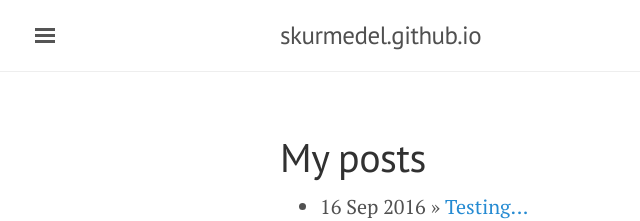
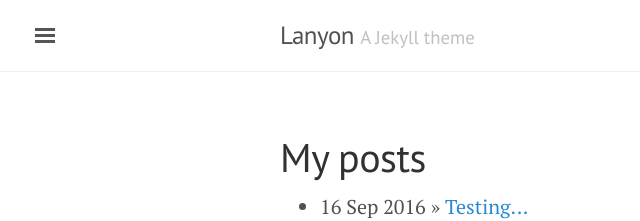
Before and after one commit to skurmedel/skurmedel.github.io, a Jekyll site: the page built from blog/index.html, in a window 1280 px wide. Shown: the top 221 px of the page, without its empty margins (0-640 px from the left). Built offline with Jekyll 4.4.1, drawn with Linux system fonts in a browser that asks for light colours; part of the change alters nothing that is shown.

Commit message:
Add files via upload

```diff
--- a/_config.yml
+++ b/_config.yml
@@ -1,2 +1,22 @@
-name: Simon Otter
-markdown: kramdown
+# Permalinks
+#
+# Use of `relative_permalinks` ensures post links from the index work properly.
+permalink:           pretty
+relative_permalinks: true
+
+# Setup
+title:               Lanyon
+tagline:             'A Jekyll theme'
+description:         'A reserved <a href="http://jekyllrb.com" target="_blank">Jekyll</a> theme that places the utmost gravity on content with a hidden drawer. Made by <a href="https://twitter.com/mdo" target="_blank">@mdo</a>.'
+url:                 http://lanyon.getpoole.com
+baseurl:             ''
+paginate:            5
+
+# About/contact
+author:
+  name:              Mark Otto
+  url:               https://twitter.com/mdo
+  email:             markdotto@gmail.com
+
+# Custom vars
+version:             1.0.0
```
